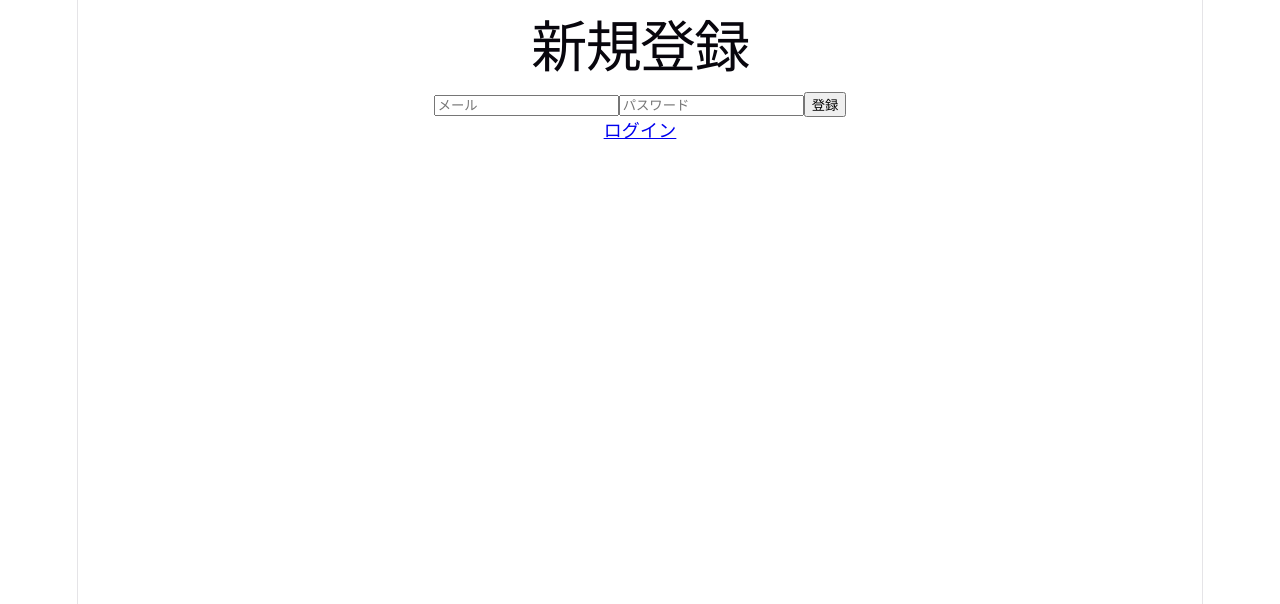
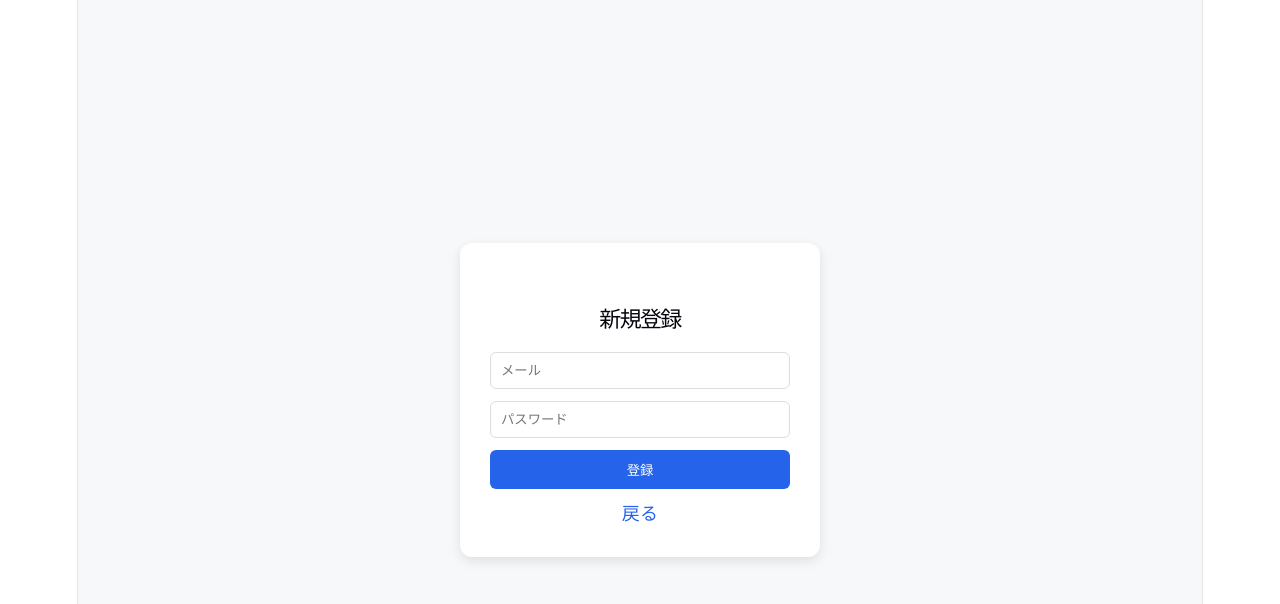
Before and after one commit to tokoMatsubara/Nippo_group7, a React app in the folder frontend/: page /register in a window 1280 px wide. Shown: the top 604 px of the page. Built offline with nearby package versions, Linux system fonts and the light colour scheme; the HTML template or start-up script is replaced by a standard one.

Commit message:
cssファイルに適用させました。

```diff
--- a/frontend/src/pages/Register.jsx
+++ b/frontend/src/pages/Register.jsx
@@ -1,3 +1,4 @@
+import "../styles/Register.css";
 import React, { useState } from "react";
 import { Link } from "react-router-dom";
 
@@ -33,29 +34,40 @@ export default function Register() {
     };
 
     return (
-        <div>
-            <h1>新規登録</h1>
+        <div className="registerContainer">
 
-            <form onSubmit={handleSubmit}>
+            <div className="registerBox">
+
+                <h1 className="registerTitle">新規登録</h1>
+
+                <form className="registerForm" onSubmit={handleSubmit}>
 
                     <input
+                        className="registerInput"
                         placeholder="メール"
                         value={emailaddress}
                         onChange={(e) => setEmail(e.target.value)}
                     />
 
                     <input
+                        className="registerInput"
                         type="password"
                         placeholder="パスワード"
                         value={password}
                         onChange={(e) => setPassword(e.target.value)}
                     />
 
-                <button type="submit">登録</button>
+                    <button className="registerButton" type="submit">
+                        登録
+                    </button>
+
                 </form>
-            <p>
-                <Link to="/login">ログイン</Link>
+
+                <p className="registerLink">
+                    <Link to="/login">戻る</Link>
                 </p>
+
+            </div>
 
         </div>
     );
```
Lines whose indentation alone changed are shown as unchanged.
